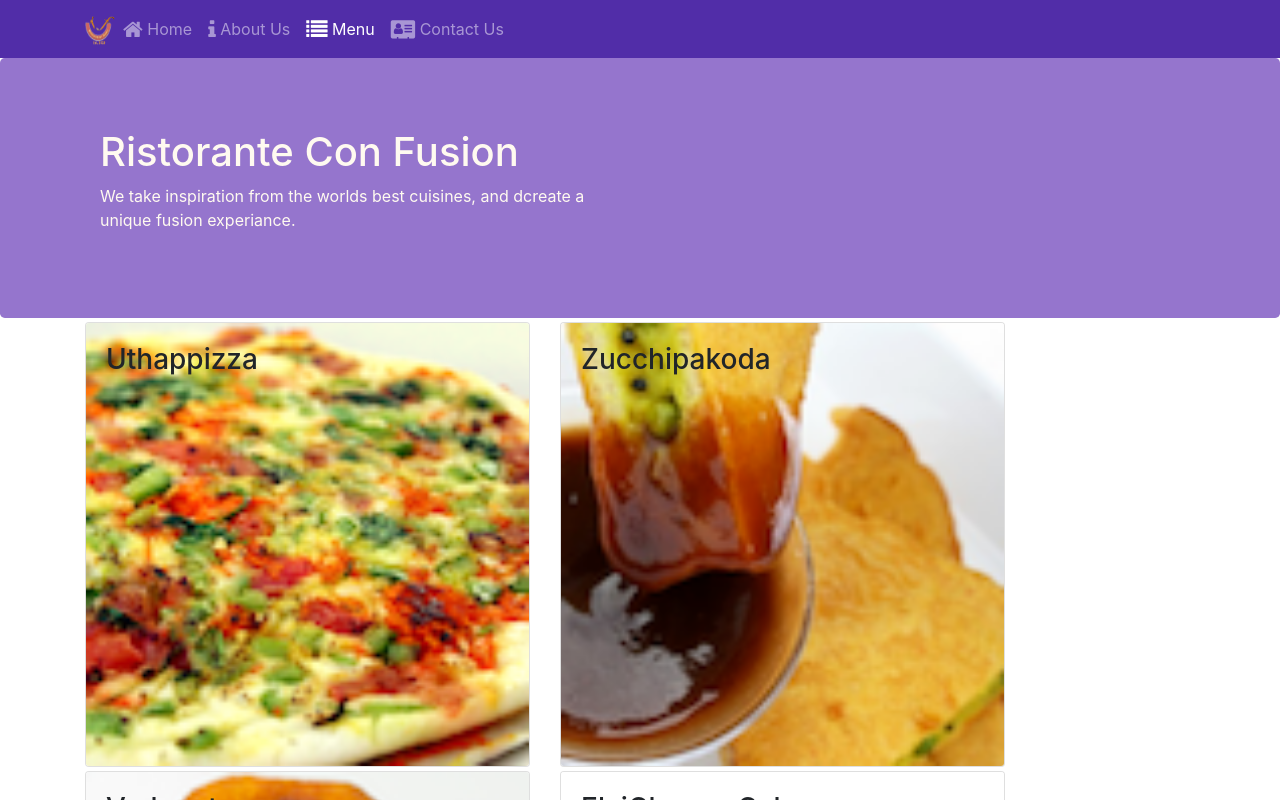
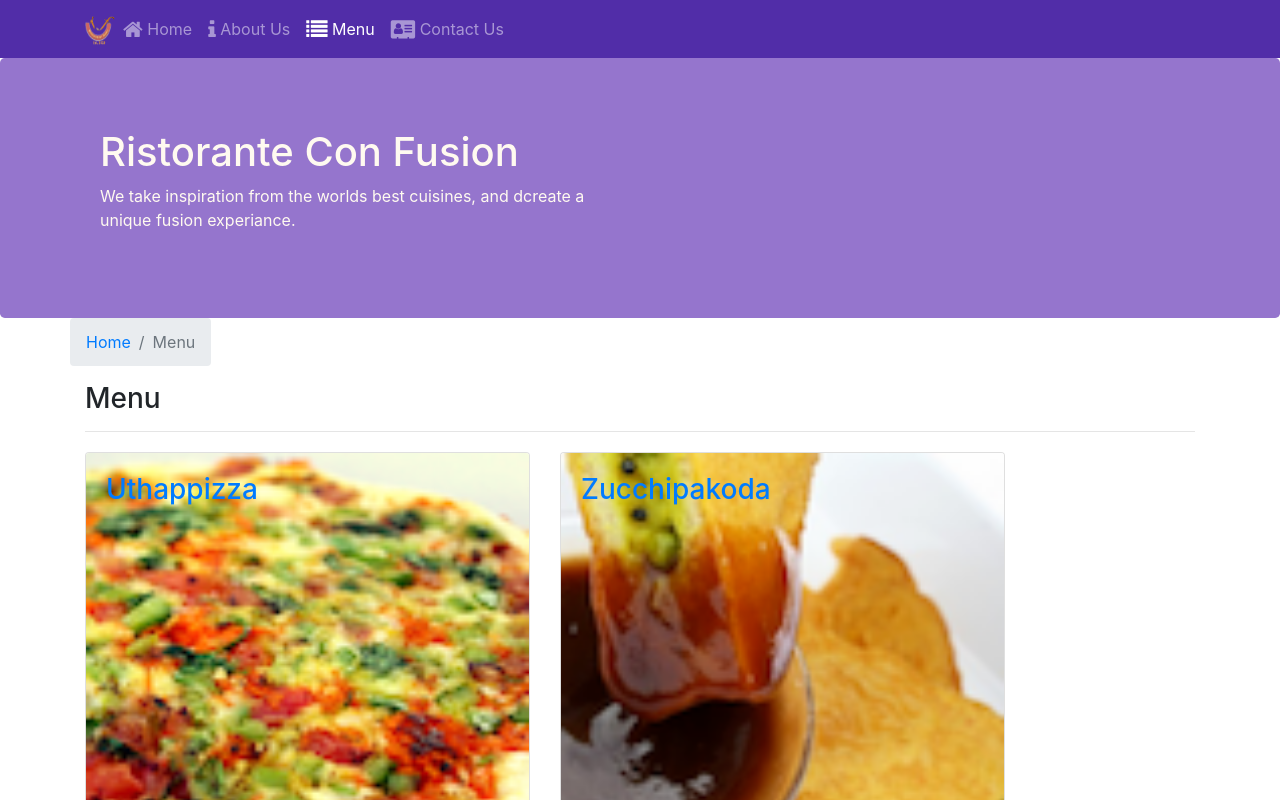
Before and after one commit to parthpadhiar/react-first-project, a React (Create React App) app: page /menu in a window 1280 px wide. Shown: the top 800 px of the page. Built offline with nearby package versions, Linux system fonts and the light colour scheme.

Commit message:
feat : breadcrumb

```diff
--- a/src/componets/contactComponent.js
+++ b/src/componets/contactComponent.js
@@ -1,8 +1,22 @@
 import React from "react";
+import { Breadcrumb, BreadcrumbItem } from "reactstrap";
+import { Link } from "react-router-dom";
 
 function Contact(props) {
   return (
     <div className="container">
+      <div className="row">
+        <Breadcrumb>
+          <BreadcrumbItem>
+            <Link to="/home">Home</Link>
+          </BreadcrumbItem>
+          <BreadcrumbItem active>Contact Us</BreadcrumbItem>
+        </Breadcrumb>
+        <div className="col-12">
+          <h3>Contact Us</h3>
+          <hr></hr>
+        </div>
+      </div>
       <div className="row row-content">
         <div className="col-12">
           <h3>Location Information</h3>
--- a/src/componets/dishDetailComponent.js
+++ b/src/componets/dishDetailComponent.js
@@ -1,5 +1,14 @@
 import React from "react";
-import { Card, CardImg, CardText, CardBody, CardTitle } from "reactstrap";
+import {
+  Card,
+  CardImg,
+  CardText,
+  CardBody,
+  CardTitle,
+  Breadcrumb,
+  BreadcrumbItem,
+} from "reactstrap";
+import { Link } from "react-router-dom";
 
 function RenderDish({ dish }) {
   if (dish != null) {
@@ -19,9 +28,9 @@ function RenderDish({ dish }) {
   }
 }
 
-function RenderDishComment({ dish }) {
-  if (dish != null) {
-    const comment = dish.comments.map((details) => {
+function RenderComments({ comments }) {
+  if (comments != null) {
+    const comment = comments.map((details) => {
       return (
         <CardBody>
           <CardText>{details.comment}</CardText>
@@ -51,8 +60,20 @@ const DishDetails = (props) => {
   return (
     <div className="container">
       <div className="row">
+        <Breadcrumb>
+          <BreadcrumbItem>
+            <Link to="/menu">Menu</Link>
+          </BreadcrumbItem>
+          <BreadcrumbItem active>{props.dish.name}</BreadcrumbItem>
+        </Breadcrumb>
+        <div className="col-12">
+          <h3>{props.dish.name}</h3>
+          <hr></hr>
+        </div>
+      </div>
+      <div className="row">
         <RenderDish dish={props.dish} />
-        <RenderDishComment dish={props.dish}></RenderDishComment>
+        <RenderComments comments={props.comments}></RenderComments>
       </div>
     </div>
   );
--- a/src/componets/mainComponent.js
+++ b/src/componets/mainComponent.js
@@ -33,30 +33,37 @@ class Main extends Component {
         />
       );
     };
+
+    const DishWithId = ({ match }) => {
+      return (
+        <DishDetail
+          dish={
+            this.state.dishes.filter(
+              (dish) => dish.id === parseInt(match.params.dishId, 10)
+            )[0]
+          }
+          comments={this.state.comments.filter((comment) => comment.dishId)}
+        />
+      );
+    };
     return (
       <div>
         <Header />
         <Switch>
           <Route path="/home" component={HomePage} />
+
           <Route
             exact
             path="/menu"
             component={() => <Menu dishes={this.state.dishes} />}
           />
+
+          <Route path="/menu/:dishId" component={DishWithId} />
+
           <Route exact path="/contactus" component={Contact} />
+
           <Redirect to="/home" />
         </Switch>
-        {/* <Menu
-          dishes={this.state.dishes}
-          onClick={(dishId) => this.onDishSelect(dishId)}
-        /> */}
-        {/* <DishDetail
-          dish={
-            this.state.dishes.filter(
-              (dish) => dish.id === this.state.selectedDish
-            )[0]
-          }
-        /> */}
         <Footer />
       </div>
     );
--- a/src/componets/menuComponent.js
+++ b/src/componets/menuComponent.js
@@ -1,13 +1,16 @@
 import React from "react";
-import { Card, CardImg, CardImgOverlay, CardTitle } from "reactstrap";
+import { Card, CardImg, CardImgOverlay, CardTitle, Breadcrumb, BreadcrumbItem } from "reactstrap";
+import { Link } from 'react-router-dom';
 
-function RenderMenuItem({ dish, onClick }) {
+function RenderMenuItem({ dish }) {
   return (
-    <Card onClick={() => onClick(dish.id)}>
+    <Card>
+      <Link to={`/menu/${dish.id}`}>
       <CardImg width="100%" src={dish.image} alt={dish.name}></CardImg>
       <CardImgOverlay>
         <CardTitle tag="h3">{dish.name}</CardTitle>
       </CardImgOverlay>
+      </Link>
     </Card>
   );
 }
@@ -16,12 +19,26 @@ const Menu = (props) => {
   const menu = props.dishes.map((dish) => {
     return (
       <div key={dish.id} className="col-12 col-md-5 mt-1">
-        <RenderMenuItem dish={dish} onClick={props.onClick} />
+        <RenderMenuItem dish={dish} />
       </div>
     );
   });
   return (
     <div className="container">
+      <div className="row">
+        <Breadcrumb>
+          <BreadcrumbItem>
+            <Link to="/home">Home</Link>
+          </BreadcrumbItem>
+          <BreadcrumbItem active>
+            Menu
+          </BreadcrumbItem>
+        </Breadcrumb>
+        <div className="col-12">
+          <h3>Menu</h3>
+          <hr></hr>
+        </div>
+      </div>
       <div className="row">{menu}</div>
     </div>
   );
```
Also changed, not shown: 1 other file (tests, documents, lock files or other folders).
